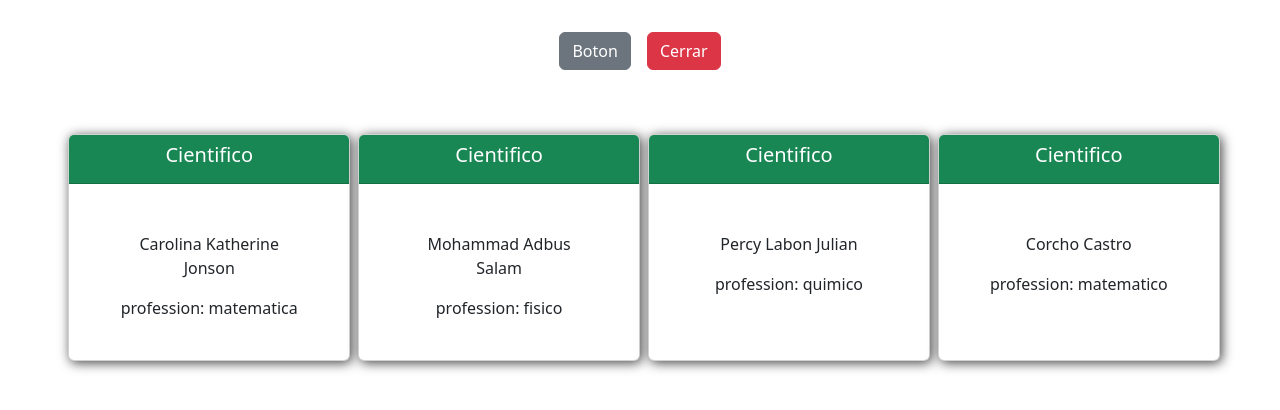
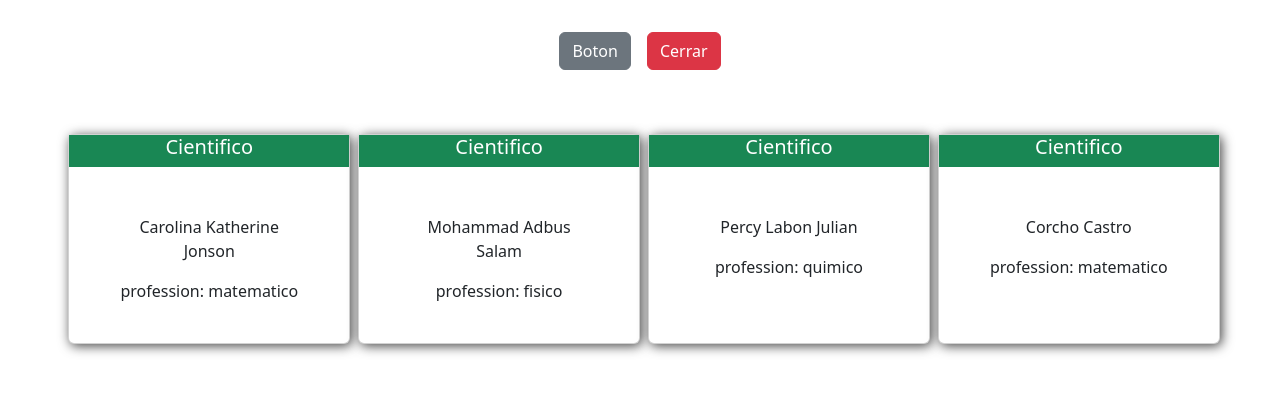
Before and after one commit to Condebasura/PracticasReact, a React (Vite) app: page / in a window 1280 px wide. Both pictures are taken after a click on the button "Boton". Shown: the top 410 px of the page. Built offline with nearby package versions, Linux system fonts and the light colour scheme.

Commit message:
continuando con la  practica

```diff
--- a/src/App.tsx
+++ b/src/App.tsx
@@ -41,13 +41,16 @@ function BtnClose({onClick}){
   )
 }
 
+
 function Card({titulo}){
+
 
 
   const listItem = people.map(person =>
 
-  <div className='card mb-3 ms-2 col ' key={person.id}>
-            <div className='card-header text-center text-bg-success'>
+
+<div className='card mb-3 ms-2 col 'key={person.id} >
+            <div className= "text-center text-bg-success">
               <h5 className='card-title'>{titulo}</h5>
             </div>
             <div className="card-body m-4">
@@ -62,8 +65,12 @@ function Card({titulo}){
 
           </div>
 
-)
-return <div className='d-flex'>{listItem}</div>
+
+
+
+  )
+
+  return <div className='d-flex'>{listItem}</div>
 }
 
 export default function App() {
--- a/src/data.tsx
+++ b/src/data.tsx
@@ -1,7 +1,7 @@
 export const people = [{
     id: 0 ,
     name:'Carolina Katherine Jonson' ,
-    profession: 'matematica' ,
+    profession: 'matematico' ,
 
 
 },
```
